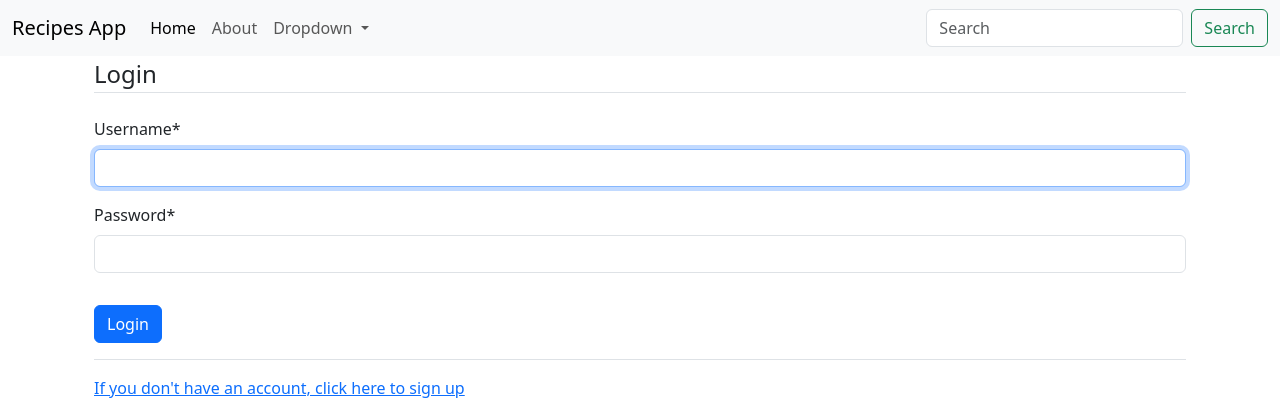
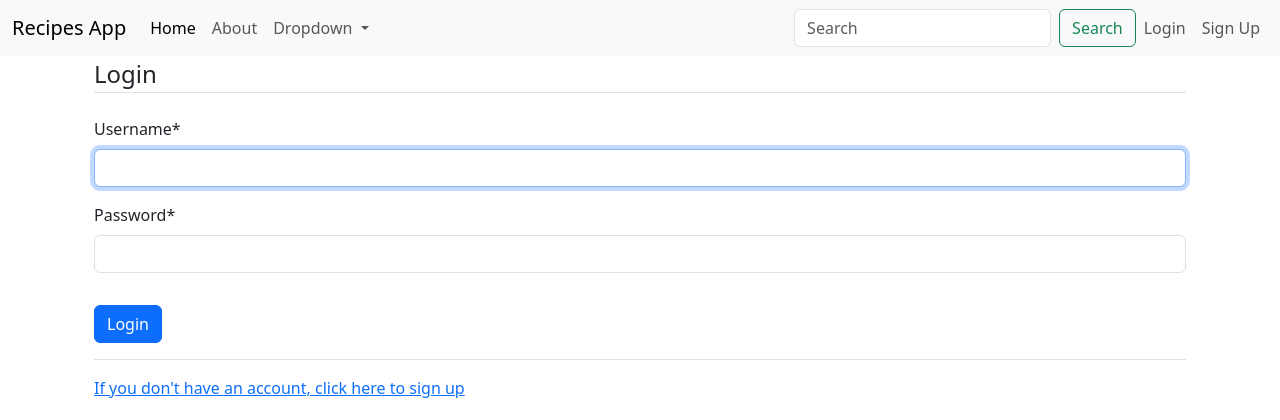
Before and after one commit to lorenzo-lavacchini/PPM_Project, a Django app: page /login/ in a window 1280 px wide. Shown: the top 420 px of the page. Run offline with Django 4.2, Linux system fonts and the light colour scheme; some libraries are stand-ins or nearby versions.

Commit message:
Adjustements to login and logout

```diff
--- a/PPM_Project/settings.py
+++ b/PPM_Project/settings.py
@@ -132,3 +132,5 @@ CRISPY_ALLOWED_TEMPLATE_PACKS = "bootstrap5"
 CRISPY_TEMPLATE_PACK = "bootstrap5"
 
 LOGIN_REDIRECT_URL = 'recipes-home'
+
+LOGIN_URL = 'user-login'
--- a/PPM_Project/urls.py
+++ b/PPM_Project/urls.py
@@ -24,4 +24,5 @@ urlpatterns = [
     path('register/',user_views.register, name="user-register"),
     path('login/',auth_views.LoginView.as_view(template_name='users/login.html'), name="user-login"),
     path('logout/',auth_views.LogoutView.as_view(template_name='users/logout.html'), name="user-logout"),
+    path('profile/',user_views.profile, name="user-profile"),
 ]
--- a/recipes/templates/recipes/base.html
+++ b/recipes/templates/recipes/base.html
@@ -42,6 +42,15 @@
             <input class="form-control me-2" type="search" placeholder="Search" aria-label="Search">
             <button class="btn btn-outline-success" type="submit">Search</button>
           </form>
+          <div class="navbar-nav">
+                {% if user.is_authenticated %}
+                    <a class="nav-item nav-link" href="{%  url 'user-profile'%}">My Profile</a>
+                    <a class="nav-item nav-link" href="{%  url 'user-logout'%}">Logout</a>
+                {% else %}
+                    <a class="nav-item nav-link" href="{%  url 'user-login'%}" >Login</a>
+                    <a class="nav-item nav-link" href="{%  url 'user-register'%}" >Sign Up</a>
+                {% endif %}
+          </div>
         </div>
       </div>
     </nav>
--- a/users/views.py
+++ b/users/views.py
@@ -1,5 +1,6 @@
 from django.shortcuts import render,redirect
 from django.contrib import messages
+from django.contrib.auth.decorators import login_required
 from . import forms
 # Create your views here.
 def register(request):
@@ -13,3 +14,7 @@ def register(request):
     else:
         form = forms.UserRegisterForm()
     return render(request, 'users/register.html',{'form':form})
+
+@login_required()
+def profile(request):
+    return render(request, 'users/profile.html')
```
Also changed, not shown: users/templates/users/profile.html (added, +8 -0 lines), db.sqlite3.
